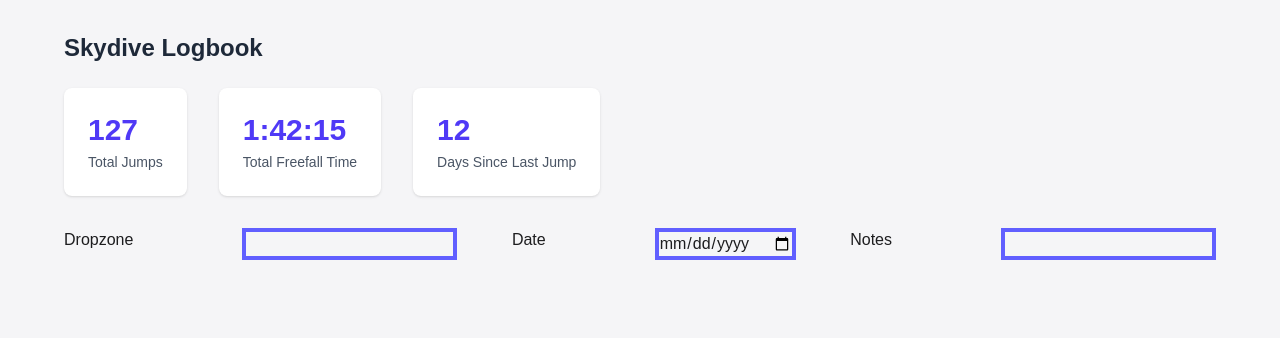
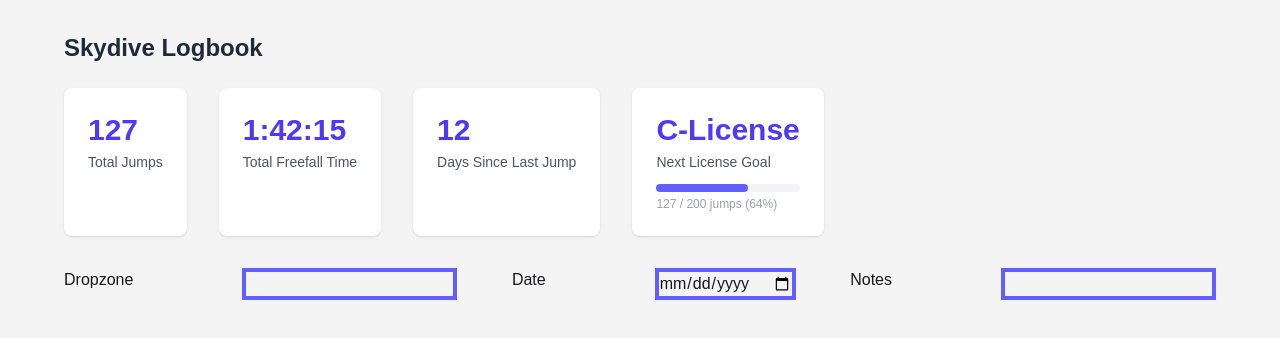
Before and after one commit to ioana996/skyvault-saas, a Next.js app: page / in a window 1280 px wide. Shown: the top 338 px of the page. Built offline with nearby package versions, Linux system fonts and the light colour scheme.

Commit message:
feat: Add license progress display to HeroStats, update global CSS theme variables.

```diff
--- a/src/app/components/HeroStats/HeroStats.tsx
+++ b/src/app/components/HeroStats/HeroStats.tsx
@@ -2,6 +2,13 @@ const HeroStats = () => {
   const totalJumps = 127;
   const totalFreefallTime = { hours: 1, minutes: 42, seconds: 15 };
   const daysSinceLastJump = 12;
+
+  // License progress mocked data
+  const nextLicense = { name: "C-License", current: 127, required: 200 };
+  const licenseProgress = Math.min(
+    Math.round((nextLicense.current / nextLicense.required) * 100),
+    100
+  );
 
   return (
     <div className="flex gap-8 mb-8">
@@ -21,6 +28,20 @@ const HeroStats = () => {
         <div className="text-3xl font-bold text-indigo-600">{daysSinceLastJump}</div>
         <div className="text-sm text-gray-600 mt-1">Days Since Last Jump</div>
       </div>
+
+      <div className="bg-white p-6 rounded-lg shadow-sm min-w-[180px]">
+        <div className="text-3xl font-bold text-indigo-600">{nextLicense.name}</div>
+        <div className="text-sm text-gray-600 mt-1">Next License Goal</div>
+        <div className="mt-3 w-full bg-gray-100 rounded-full h-2">
+          <div
+            className="bg-indigo-500 h-2 rounded-full transition-all"
+            style={{ width: `${licenseProgress}%` }}
+          />
+        </div>
+        <div className="text-xs text-gray-400 mt-1">
+          {nextLicense.current} / {nextLicense.required} jumps ({licenseProgress}%)
+        </div>
+      </div>
     </div>
   );
 };
--- a/src/app/globals.css
+++ b/src/app/globals.css
@@ -1,8 +1,8 @@
 @import "tailwindcss";
 
 :root {
-  /* --background: #ffffff; */
-  /* --foreground: #171717; */
+  --background: #f4f4f5;
+  --foreground: #18181b;
 }
 
 @theme inline {
@@ -14,13 +14,13 @@
 
 @media (prefers-color-scheme: dark) {
   :root {
-    /* --background: #0a0a0a; */
-    /* --foreground: #ededed; */
+    --background: #0f0f11;
+    --foreground: #e4e4e7;
   }
 }
 
 body {
-  background: #f5f5f7;
-  color: #1d1d1f;
+  background: var(--background);
+  color: var(--foreground);
   font-family: Arial, Helvetica, sans-serif;
 }
```
